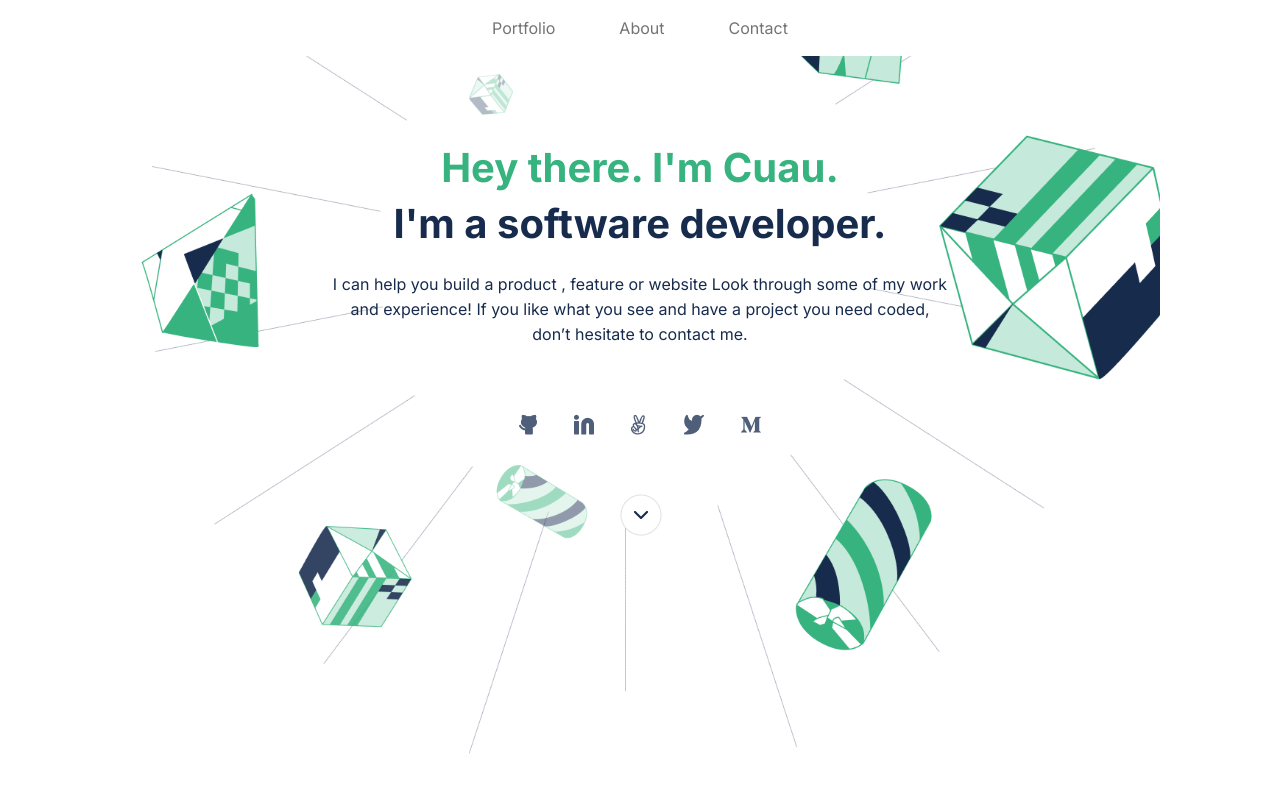
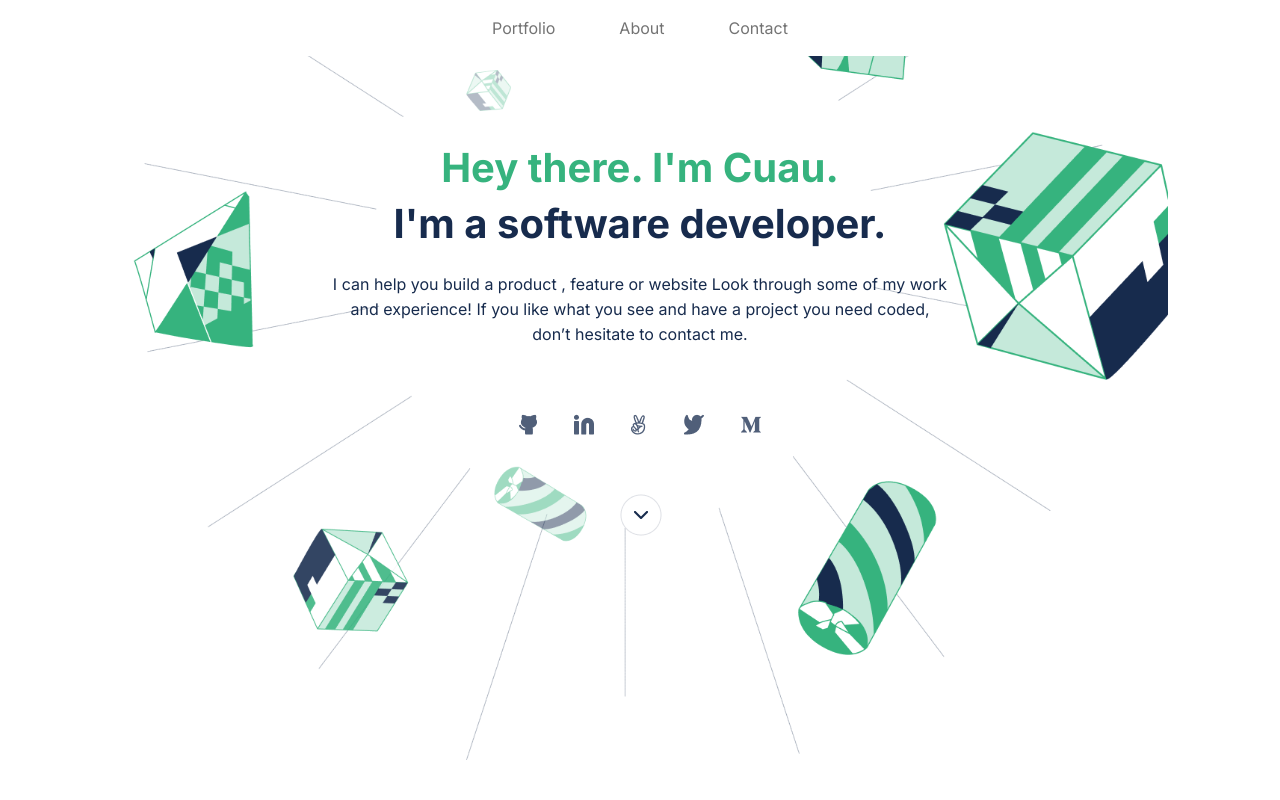
Before and after one commit to cuauh-cabrera/bootstrap-portfolio, a plain HTML site: page index.html in a window 1280 px wide. Shown: the top 800 px of the page. Drawn offline with nearby package versions, Linux system fonts and the light colour scheme.

Commit message:
Fix headline background width

```diff
--- a/styles.css
+++ b/styles.css
@@ -39,7 +39,7 @@ ol a {
     background-image: url(./assets/Header-llustration-desktop.png);
     background-repeat: no-repeat;
     background-position: center;
-    background-size: 65rem;
+    background-size: 66rem;
     background-attachment: fixed;
 }
 
```
